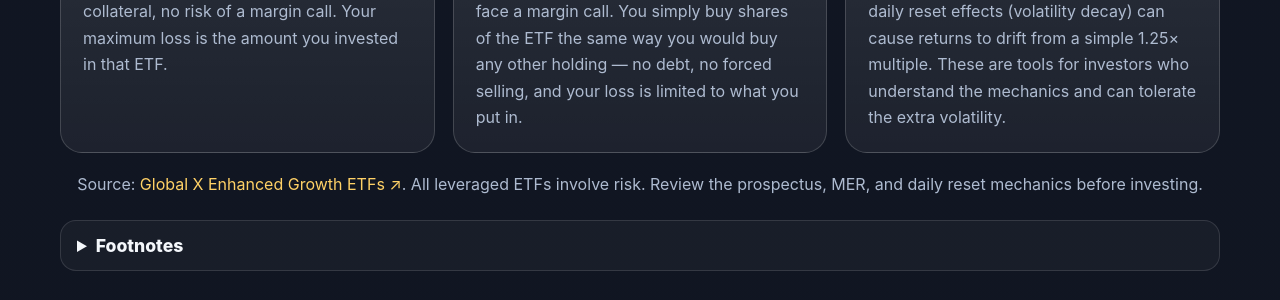
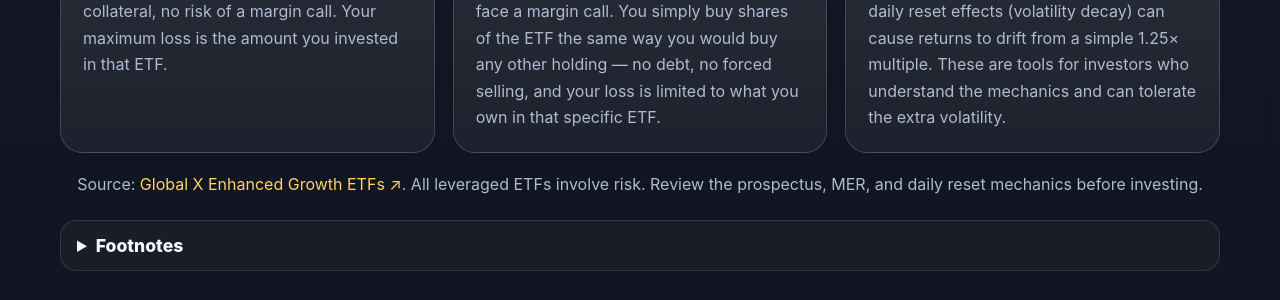
Before and after one commit to thestamp/dcathedip, a Jekyll site: the page built from index.html, in a window 1280 px wide and 900 px high, scrolled down 13029 px. Shown: the part 338-638 px from the top of the window. Built offline with Jekyll 4.4.1, drawn with Linux system fonts in a browser that asks for light colours; some of the changed text lies outside the part shown.

Commit message:
Tighten loss wording: 'what you own in that specific ETF'

```diff
--- a/index.html
+++ b/index.html
@@ -520,7 +520,7 @@ description: "Compare daily, weekly, biweekly, monthly, and quarterly dollar-cos
           <p>
             With a 1.25× ETF, you do not open a margin account, do not borrow money from your broker,
             do not post collateral, and never face a margin call. You simply buy shares of the ETF the same way
-            you would buy any other holding — no debt, no forced selling, and your loss is limited to what you put in.
+            you would buy any other holding — no debt, no forced selling, and your loss is limited to what you own in that specific ETF.
           </p>
         </article>
         <article class="leveraged-card">
```
